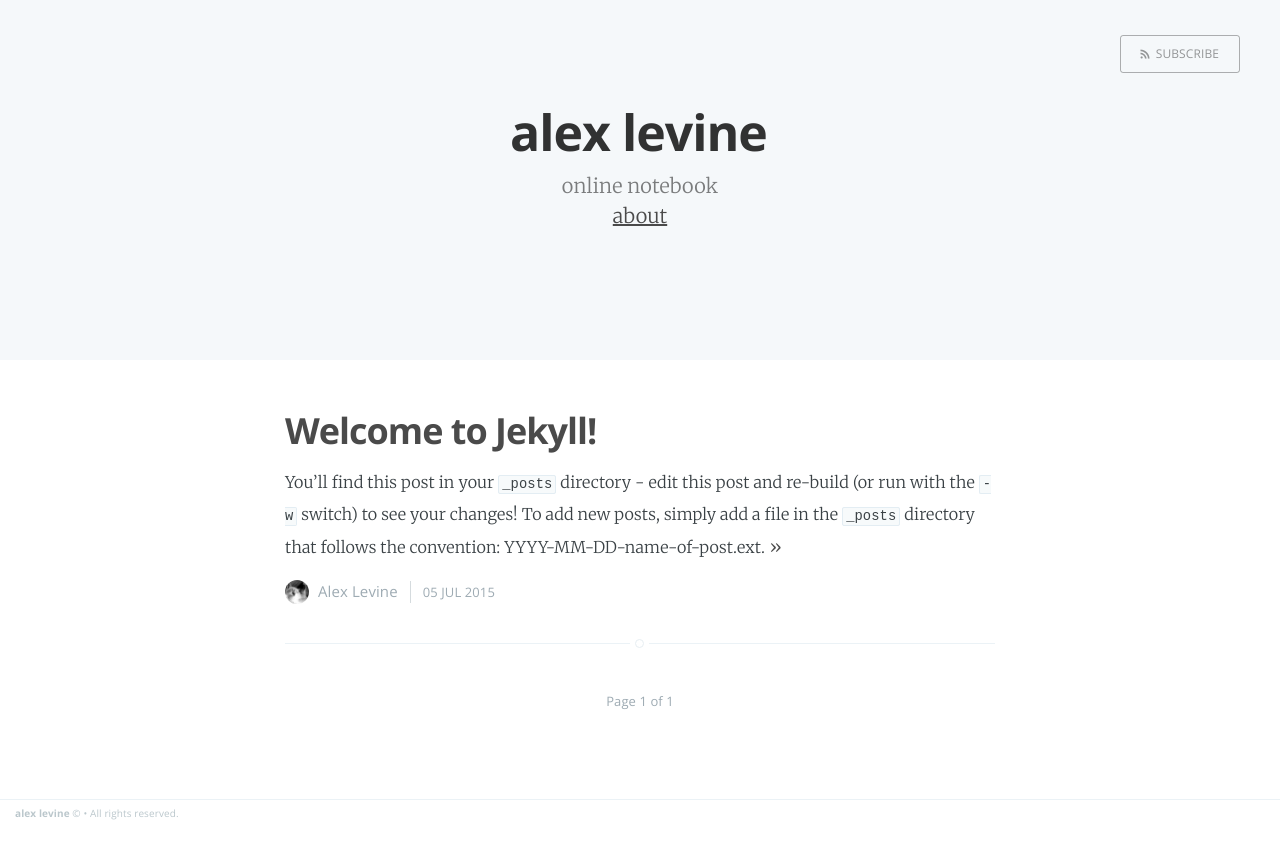
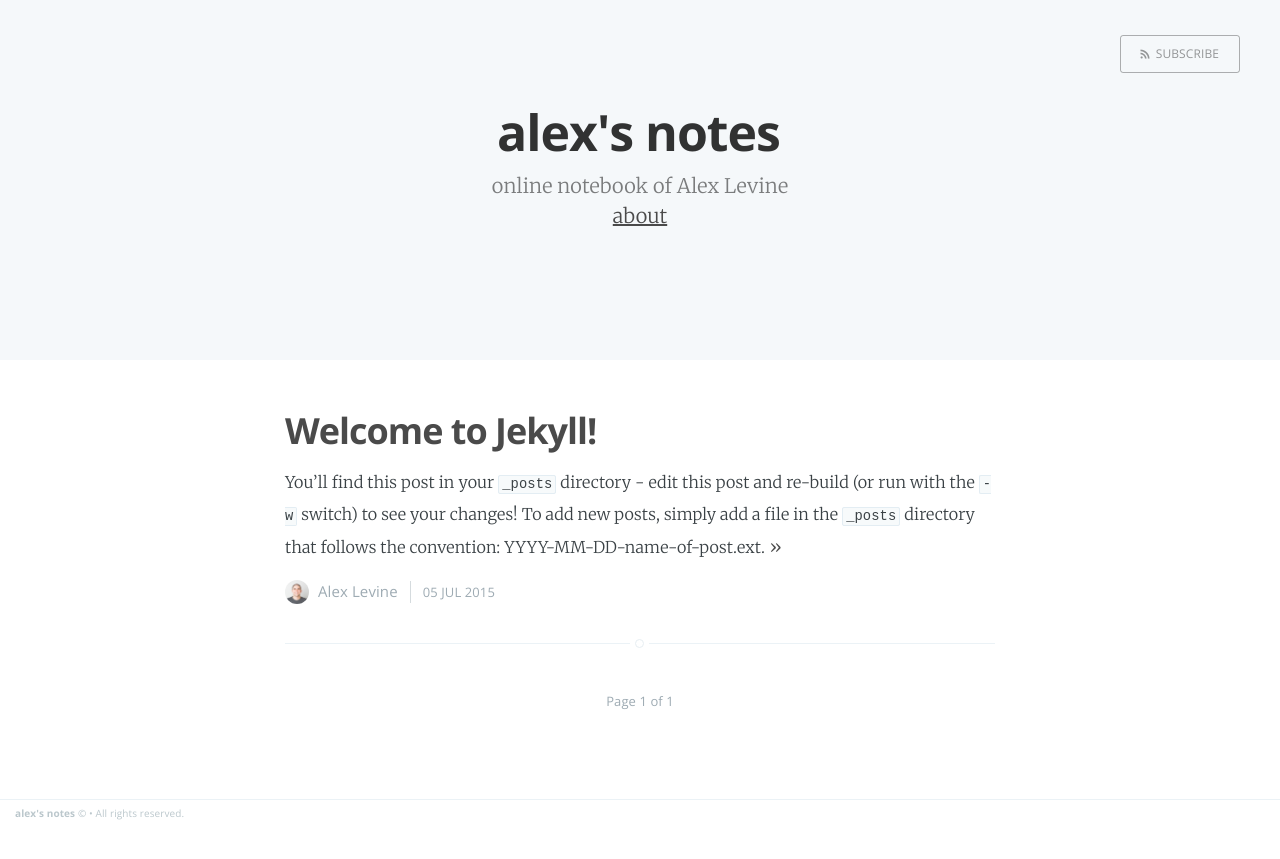
Before and after one commit to a17levine/a17levine.github.io, a Jekyll site: the page built from index.html, in a window 1280 px wide. Shown: the top 859 px of the page. Built offline with Jekyll 4.4.1, drawn with Linux system fonts in a browser that asks for light colours; Markdown is read by kramdown in place of the engine named in the settings; the list of posts is cut into pages by our own code.

Commit message:
Customizations

```diff
--- a/_config.yml
+++ b/_config.yml
@@ -1,6 +1,6 @@
-name: alex levine
-description: online notebook
-meta_description: "alex levine web log"
+name: "alex's notes"
+description: online notebook of Alex Levine
+meta_description: "alex levine's notebook"
 
 markdown: redcarpet
 highlighter: pygments
@@ -8,7 +8,7 @@ logo: false
 paginate: 15
 baseurl: /
 domain_name: 'http://yourblog-domain.com'
-google_analytics: 'UA-XXXXXXXX-X'
+google_analytics: 'UA-53669222-1'
 
 # Details for the RSS feed generator
 url:            'blog url'
--- a/_layouts/default.html
+++ b/_layouts/default.html
@@ -15,6 +15,9 @@
     <link rel="stylesheet" type="text/css" href="//fonts.googleapis.com/css?family=Merriweather:300,700,700italic,300italic|Open+Sans:700,400" />
     <!-- Customisation  -->
     <link rel="stylesheet" type="text/css" href="/assets/css/main.css" />
+    <link rel="icon"
+      type="image/ico"
+      href="/assets/images/favicon.ico">
 
 </head>
 <body class="{% if page.post_class %}{{page.post_class}}{% else %}home-template{% endif %}">
--- a/_layouts/page.html
+++ b/_layouts/page.html
@@ -21,7 +21,7 @@ post_class: post-template page-template
             </a>
         </header> -->
 
-        <h1 class="post-title">{{ page.title }}</h1>
+        <h1 class="post-title" id="post-title-on-page">{{ page.title }}</h1>
 
         <section class="post-content">
             {{content}}
--- a/assets/css/main.scss
+++ b/assets/css/main.scss
@@ -12,3 +12,7 @@
 @import
 	"syntax"
 ;
+
+#post-title-on-page {
+	margin-bottom: 40px;
+}
```
Also changed, not shown: about.md (+4 -0 lines), assets/images/favicon.ico (added), assets/images/kasper-theme-index.png (deleted), assets/images/kasper-theme-post.png (deleted), assets/images/profile.png.
